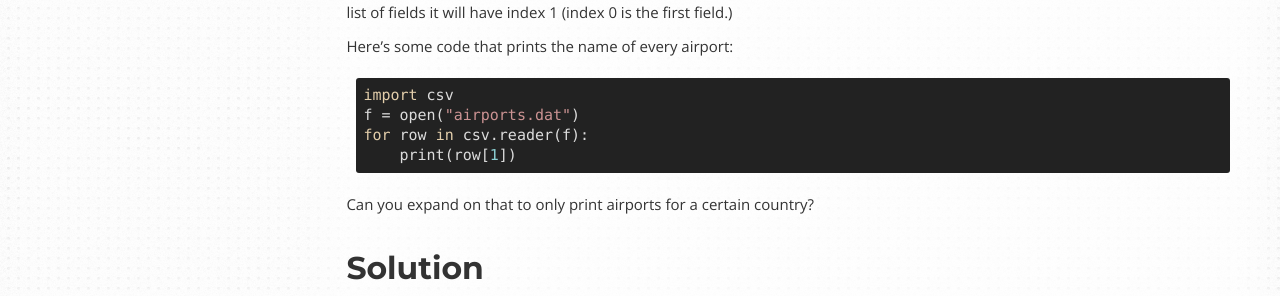
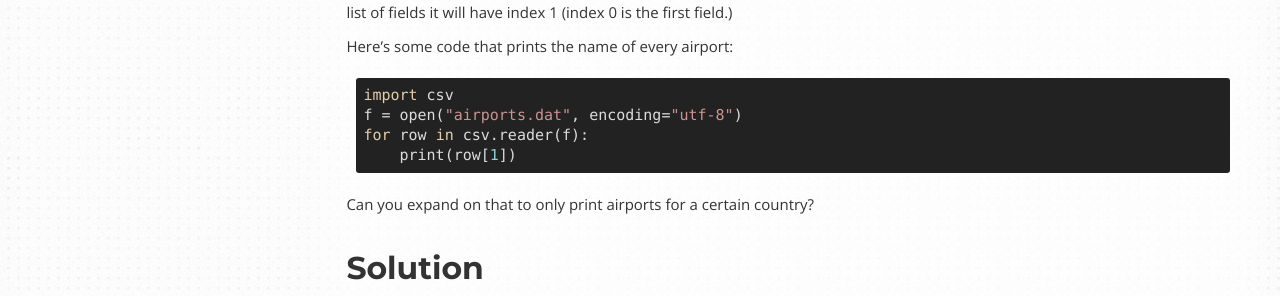
Before and after one commit to OpenTechSchool/python-data-intro, a Jekyll site: the page built from core/csv.md, in a window 1280 px wide and 900 px high, scrolled down 1096 px. Shown: the part 154-450 px from the top of the window. Built offline with Jekyll 4.4.1, drawn with Linux system fonts in a browser that asks for light colours; Markdown is read by kramdown in place of the engine named in the settings.

Commit message:
Fix for UnicodeDecodeError

```diff
--- a/core/csv.md
+++ b/core/csv.md
@@ -55,7 +55,7 @@ To get you started, on the OpenFlights web page it shows that "Name" is the seco
 Here's some code that prints the name of every airport:
 
     import csv
-    f = open("airports.dat")
+    f = open("airports.dat", encoding="utf-8")
     for row in csv.reader(f):
         print(row[1])
 
@@ -64,7 +64,7 @@ Can you expand on that to only print airports for a certain country?
 ## Solution
 
     import csv
-    f = open("airports.dat")
+    f = open("airports.dat", encoding="utf-8")
     for row in csv.reader(f):
         if row[3] == "Australia" or row[3] == "Russia":
             print(row[1])
@@ -101,7 +101,7 @@ Look back at the [OpenFlights data page](http://www.openflights.org/data.html) t
 
     latitudes = {}
     longitudes = {}
-    f = open("airports.dat")
+    f = open("airports.dat", encoding="utf-8")
     for row in csv.reader(f):
         airport_id = row[0]
         latitudes[airport_id] = float(row[6])
@@ -154,7 +154,7 @@ When looking at the list of fields in the OpenFlights data documentation, rememb
 ## Solution
 
     distances = []
-    f = open("routes.dat")
+    f = open("routes.dat", encoding="utf-8")
     for row in csv.reader(f):
         source_airport = row[3]
         dest_airport = row[5]
```
